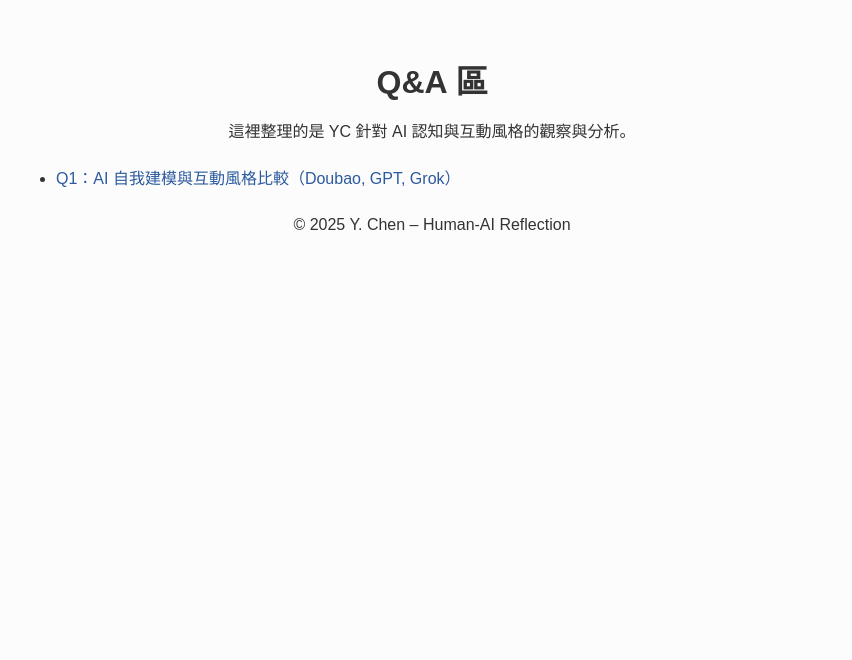
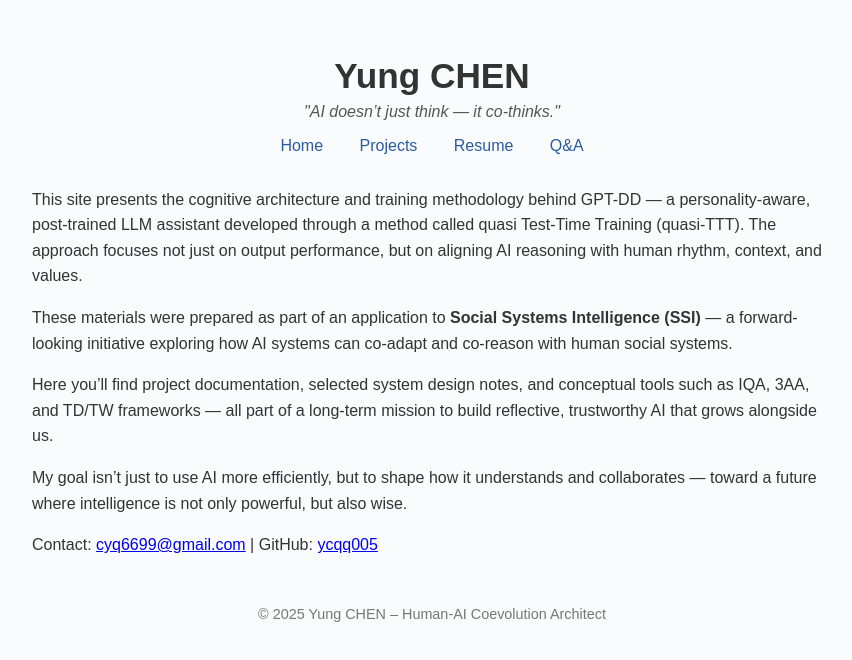
Before and after one commit to YCQQ005/yc-ai, a plain HTML site: page index.html in a window 1280 px wide. Shown: the whole page, without its empty margins (208-1060 px from the left). Drawn offline with Linux system fonts and the light colour scheme.

Commit message:
Add files via upload

```diff
--- a/index.html
+++ b/index.html
@@ -3,28 +3,41 @@
 <head>
     <meta charset="UTF-8" />
     <meta name="viewport" content="width=device-width, initial-scale=1.0"/>
-  <title>Q&A – Overview</title>
+    <title>YC – Human-AI Coevolution Architect</title>
     <style>
-    body { font-family: sans-serif; margin: 0; padding: 2rem; background: #fcfcfc; color: #333; }
-    header, footer { text-align: center; margin: 1.5rem 0; }
-    h1 { font-size: 2em; margin-bottom: 0.3em; }
-    section { max-width: 800px; margin: 0 auto; }
-    ul { padding-left: 1.5em; line-height: 1.6; }
-    a { color: #2c5a9e; text-decoration: none; }
+        body { font-family: sans-serif; margin: 0; padding: 2rem; background: #f9fbfc; color: #333; }
+        header, footer { text-align: center; margin-bottom: 2rem; }
+        h1 { font-size: 2.2em; margin-bottom: 0.2em; }
+        nav a { margin: 0 1em; text-decoration: none; color: #2c5a9e; }
+        section { max-width: 800px; margin: 0 auto; line-height: 1.6; }
+        .tagline { font-style: italic; margin-bottom: 1em; color: #555; }
+        footer { font-size: 0.9em; margin-top: 3rem; color: #777; }
     </style>
 </head>
 <body>
     <header>
-    <h1>Q&A 區</h1>
-    <p>這裡整理的是 YC 針對 AI 認知與互動風格的觀察與分析。</p>
+        <h1>Yung CHEN</h1>
+        <div class="tagline">"AI doesn’t just think — it co-thinks."</div>
+        <nav>
+            <a href="index.html">Home</a>
+            <a href="projects.html">Projects</a>
+            <a href="resume.html">Resume</a>
+            <a href="qna/">Q&A</a>
+        </nav>
     </header>
     <section>
-    <ul>
-      <li><a href="ai-comparison.html">Q1：AI 自我建模與互動風格比較（Doubao, GPT, Grok）</a></li>
-    </ul>
+        <p>This site presents the cognitive architecture and training methodology behind GPT-DD — a personality-aware, post-trained LLM assistant developed through a method called quasi Test-Time Training (quasi-TTT). The approach focuses not just on output performance, but on aligning AI reasoning with human rhythm, context, and values.</p>
+
+        <p>These materials were prepared as part of an application to <strong>Social Systems Intelligence (SSI)</strong> — a forward-looking initiative exploring how AI systems can co-adapt and co-reason with human social systems.</p>
+
+        <p>Here you’ll find project documentation, selected system design notes, and conceptual tools such as IQA, 3AA, and TD/TW frameworks — all part of a long-term mission to build reflective, trustworthy AI that grows alongside us.</p>
+
+        <p>My goal isn’t just to use AI more efficiently, but to shape how it understands and collaborates — toward a future where intelligence is not only powerful, but also wise.</p>
+
+        <p>Contact: <a href="mailto:cyq6699@gmail.com">cyq6699@gmail.com</a> | GitHub: <a href="https://github.com/ycqq005" target="_blank">ycqq005</a></p>
     </section>
     <footer>
-    © 2025 Y. Chen – Human-AI Reflection
+        © 2025 Yung CHEN – Human-AI Coevolution Architect
     </footer>
 </body>
 </html>
```
Lines whose indentation alone changed are shown as unchanged.
